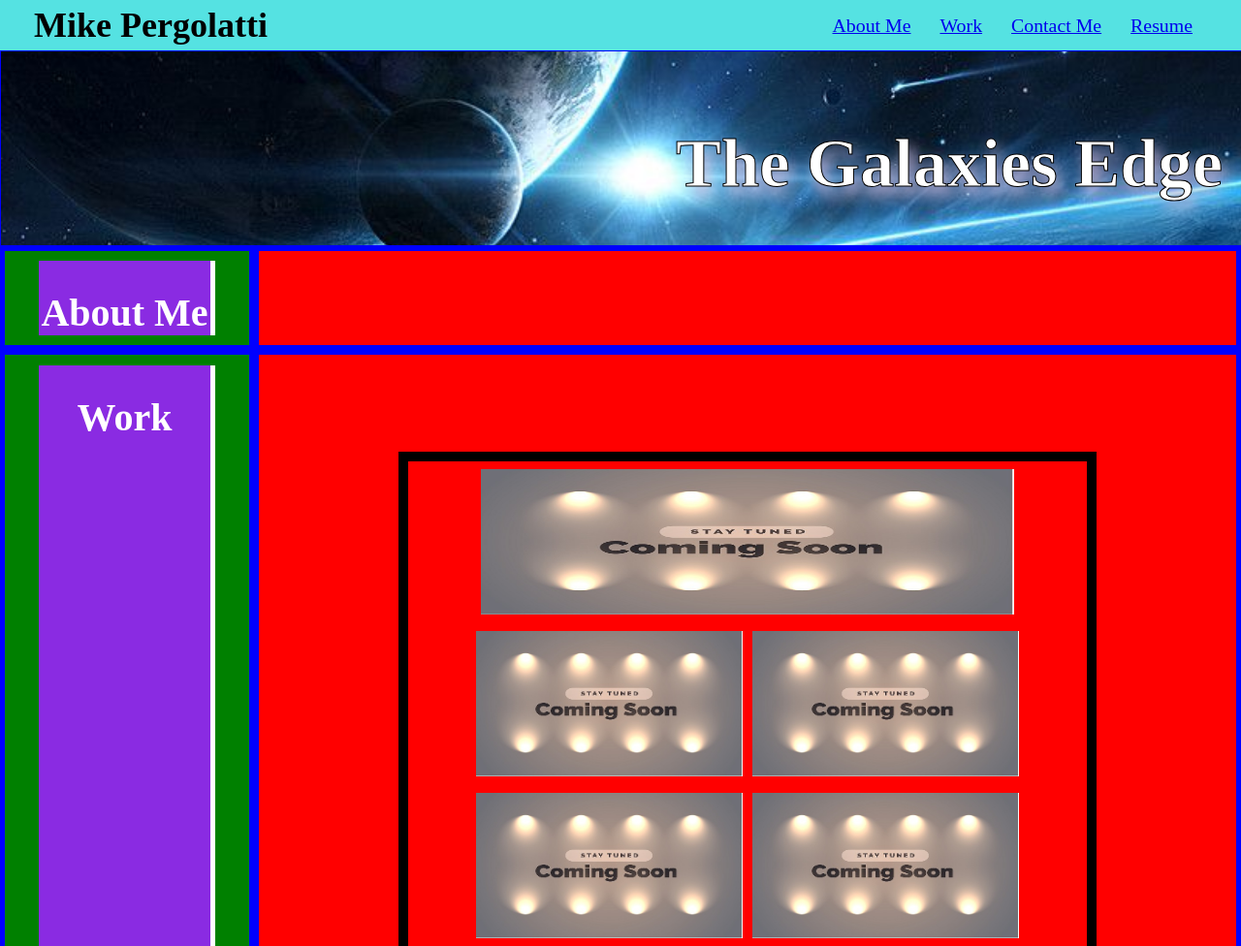
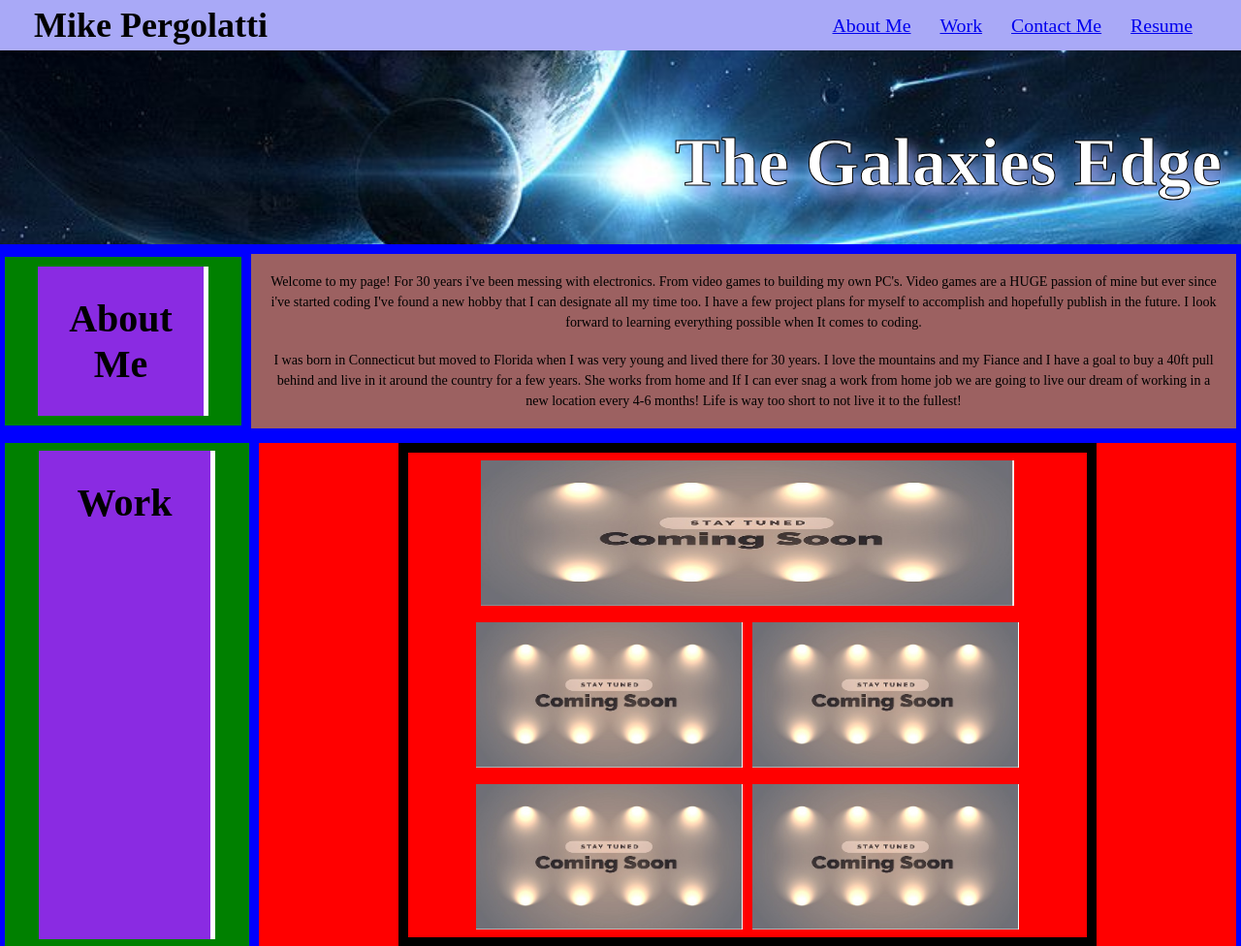
Before and after one commit to Mpergolatti/portfolio, a plain HTML site: page index.html in a window 1280 px wide. Shown: the top 976 px of the page at 97% size. Drawn offline with Linux system fonts and the light colour scheme.

Commit message:
finishing touches on about me and work section

```diff
--- a/assets/css/style.css
+++ b/assets/css/style.css
@@ -7,6 +7,11 @@ body {
     background-color: rgb(169, 169, 247);
 }
 
+main {
+    display: flex;
+    flex-wrap: wrap;
+    flex-direction: column;
+}
 /* Header Section Start */
 
 header {
@@ -15,7 +20,7 @@ header {
     justify-content: space-between;
     flex-wrap: wrap;
     align-items: center;
-    background-color: rgb(85, 226, 226);
+    background-color: rgb(169, 169, 247);
 }
 
 header h1 {
@@ -51,7 +56,6 @@ header nav ul li a {
     background-image: url("../images/space-banner.jpg");
     background-size: cover;
     background-position: 1%;
-    border: 1px solid blue;
     width: 100%;
     height: 200px;
 }
@@ -60,33 +64,9 @@ header nav ul li a {
     z-index: 10;
     font-size: 47px;
     color: white;
-
     margin: 30px 20px 0 0;
-    text-shadow: 5px 10px 15px rgb(214, 187, 221);
+    text-shadow: 5px 10px 15px rgb(169, 169, 247);
     -webkit-text-stroke: 1px black;
-}
-
-/* About Me Start */
-
-.about-me {
-    display: flex;
-    background-color: blue;
-    width: 100%;
-}
-
-.right {
-    background-color: red;
-    width: 80%;
-    margin: 5px;
-}
-
-/* Work Section Start */
-
-article {
-    display: flex;
-    background-color: blue;
-    width: 100%;
-    height: 800px;
 }
 
 .left {
@@ -95,20 +75,51 @@ article {
     align-items: center;
     background-color: green;
     width: 20%;
-    height: 90%;
+    height: auto;
     margin: 5px;
 
 }
 
-.two {
+/* About Me Start */
+
+.about-me {
     display: flex;
+    align-items: center;
+    background-color: blue;
+    width: 100%;
+    height: 200px;
+
+}
+
+.right {
+    display: flex;
+    flex-direction: column;
     justify-content: center;
     align-items: center;
-    background-color: red;
+    background-color: rgb(156, 97, 97);
     width: 80%;
+    height: 90%;
     margin: 5px;
+    padding: 0 20px;
+
+}
+
+.right p {
+    font-size: 1.1vw;
+    line-height: 1.5;
+    text-align: center;
+
+
+}
+
+/* Work Section Start */
+
+.work {
+    display: flex;
+    align-items: stretch;
+    background-color: blue;
+    width: 100%;
     height: 90%;
-
 }
 
 .left-text {
@@ -119,12 +130,29 @@ article {
     width: 70%;
     margin: 10px;
     border-right: 5px solid white;
+    flex: 0 0 70%;
+    text-align: center;
 }
+
+.two {
+    display: flex;
+    justify-content: center;
+    align-items: center;
+    /* flex-direction: column; */
+    background-color: red;
+    width: 80%;
+    margin: 5px;
+    height: 90%;
+
+}
+
 
 .left-text h2 {
     font-size: 40px;
-    color: white;
+    color: black;
     padding-top: 30px;
+    margin-bottom: 30px;
+    text-align: center;
 }
 
 .two-imgs {
@@ -172,4 +200,14 @@ article {
 
 .contact-me {
     display: flex;
+    align-items: center;
+    background-color: blue;
+    width: 100%;
+    height: 200px;
+
 }
+
+/* main {
+    display: flex;
+    flex-direction: column;
+} */
--- a/index.html
+++ b/index.html
@@ -44,7 +44,7 @@
             <h2>The Galaxies Edge</h2>
         </div>
     </section>
-
+    <main>
     <!-- About Me -->
     <section class="about-me">
         <div class="left">
@@ -55,11 +55,14 @@
 
         <div class="right">
 
+            <p> Welcome to my page! For 30 years i've been messing with electronics. From video games to building my own PC's. Video games are a HUGE passion of mine but ever since i've started coding I've found a new hobby that I can designate all my time too. I have a few project plans for myself to accomplish and hopefully publish in the future. I look forward to learning everything possible when It comes to coding.  </p>
+            <br>
+            <p> I was born in Connecticut but moved to Florida when I was very young and lived there for 30 years. I love the mountains and my Fiance and I have a goal to buy a 40ft pull behind and live in it around the country for a few years. She works from home and If I can ever snag a work from home job we are going to live our dream of working in a new location every 4-6 months! Life is way too short to not live it to the fullest!</p>
         </div>
     </section>
 
     <!-- Work Section -->
-    <article>
+    <article class="work">
         <div class="left">
             <div class="left-text">
                 <h2>Work</h2>
@@ -120,7 +123,7 @@
         </div>
 
     </footer>
-
+    </main>
 </body>
 
 </html>
```
